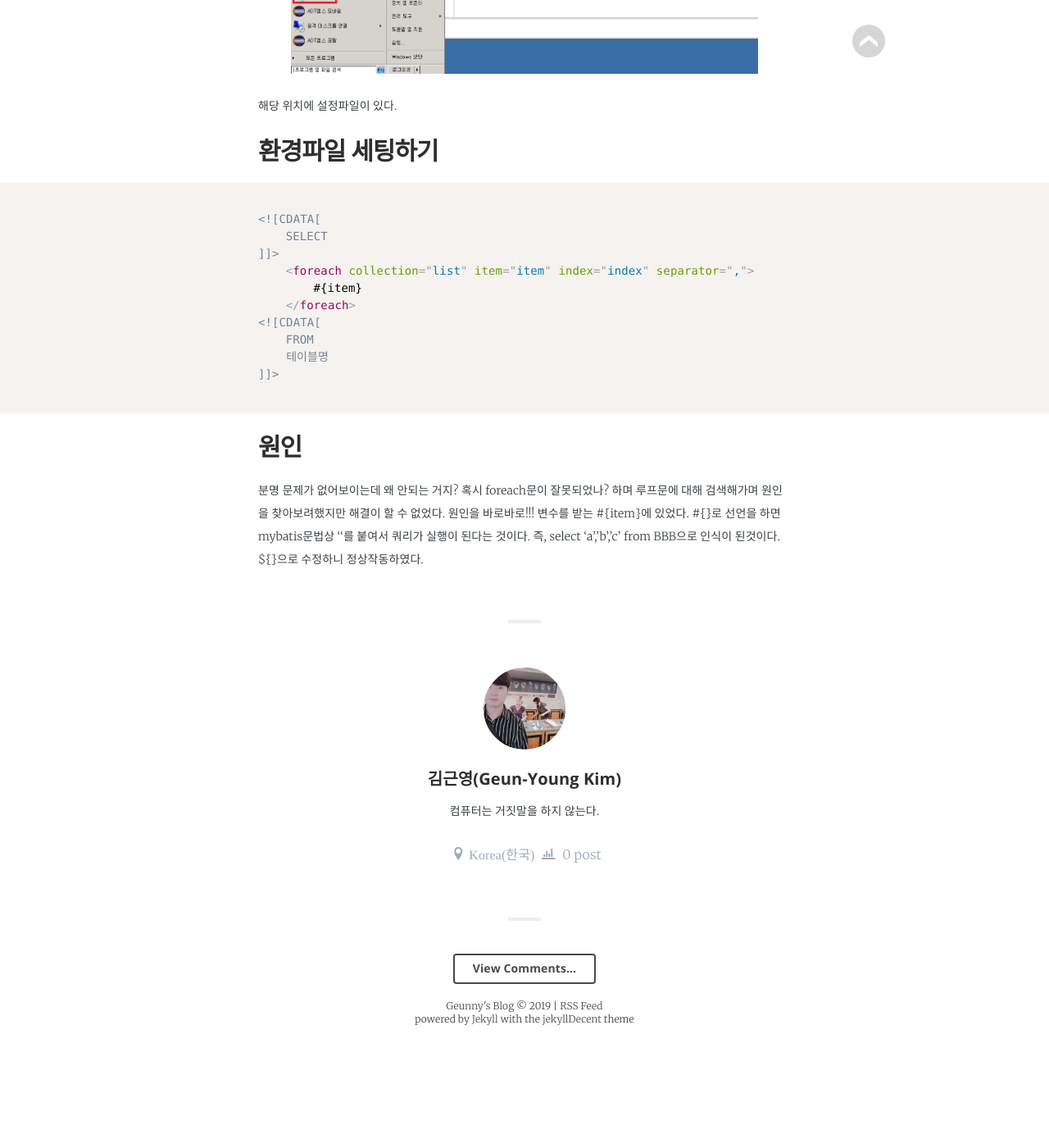
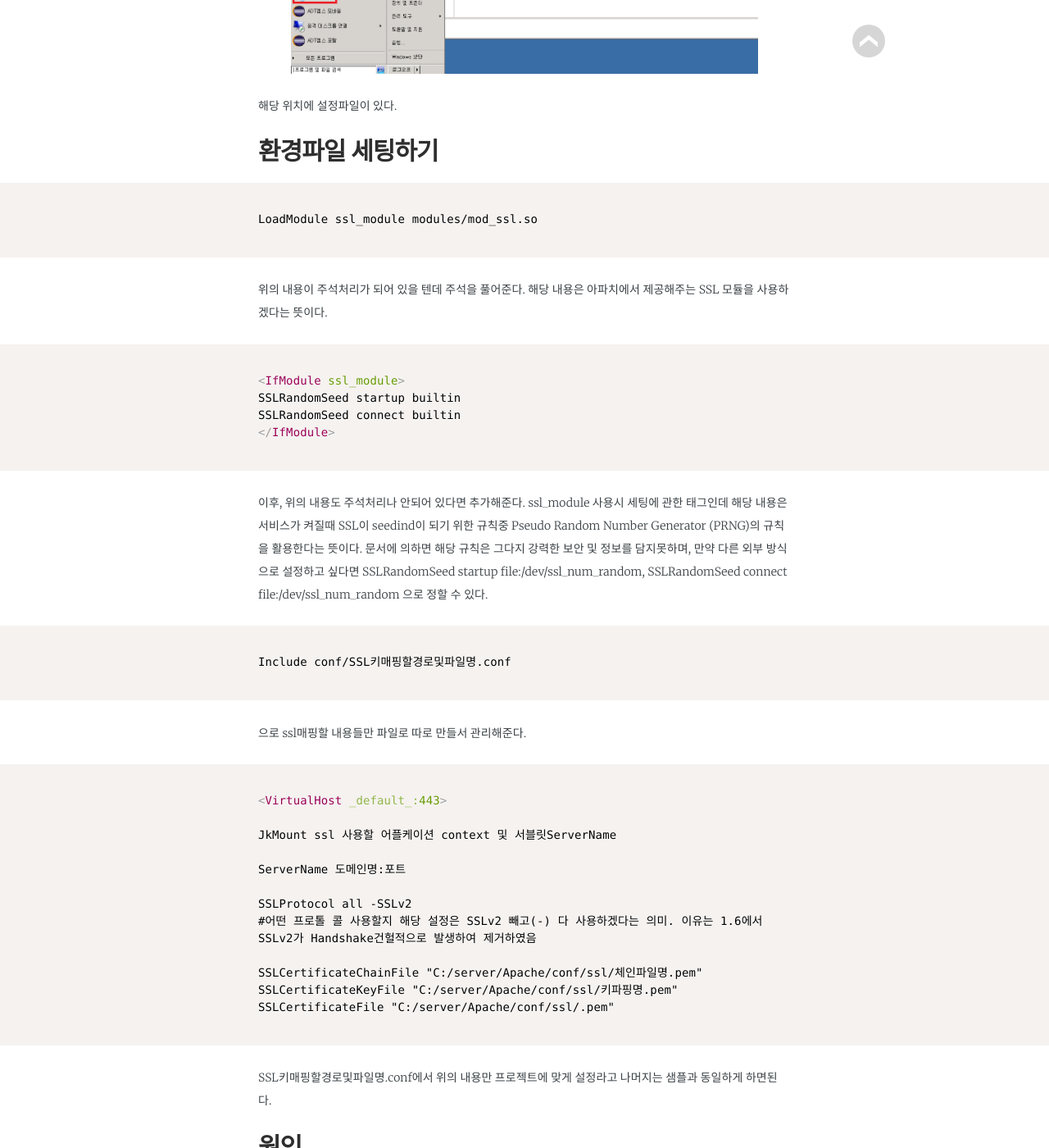
Before and after one commit to jwillmer/jekyllDecent, a Jekyll site: the page built from _posts/2019-03-13-apachtomcat1.md, in a window 1280 px wide and 1400 px high, scrolled down 1129 px. Shown: the whole window at 82% size. Built offline with Jekyll 4.4.1, drawn with Linux system fonts in a browser that asks for light colours; some web fonts are replaced; before the commit the page ends 2400 px from its top, so only the background shows below that.

Commit message:
Update 2019-03-13-apachtomcat1.md

````diff
--- a/_posts/2019-03-13-apachtomcat1.md
+++ b/_posts/2019-03-13-apachtomcat1.md
@@ -32,18 +32,53 @@ math:		   false
 
 ```xml
 
-<![CDATA[
-	SELECT
-]]>
-	<foreach collection="list" item="item" index="index" separator=",">
-		#{item}
-	</foreach>
-<![CDATA[
-	FROM
-    테이블명
-]]>
+LoadModule ssl_module modules/mod_ssl.so
 
 ```
+
+위의 내용이 주석처리가 되어 있을 텐데 주석을 풀어준다. 해당 내용은 아파치에서 제공해주는 SSL 모듈을 사용하겠다는 뜻이다.
+
+
+```xml
+
+<IfModule ssl_module>
+SSLRandomSeed startup builtin
+SSLRandomSeed connect builtin
+</IfModule>
+
+```
+
+이후, 위의 내용도 주석처리나 안되어 있다면 추가해준다. ssl_module 사용시 세팅에 관한 태그인데 해당 내용은 서비스가 켜질때 SSL이 seedind이 되기 위한 규칙중 Pseudo Random Number Generator (PRNG)의 규칙을 활용한다는 뜻이다. 문서에 의하면 해당 규칙은 그다지 강력한 보안 및 정보를 담지못하며, 만약 다른 외부 방식으로 설정하고 싶다면 SSLRandomSeed startup file:/dev/ssl_num_random, SSLRandomSeed connect file:/dev/ssl_num_random 으로 정할 수 있다.
+
+
+```xml
+
+Include conf/SSL키매핑할경로및파일명.conf
+
+```
+
+으로 ssl매핑할 내용들만 파일로 따로 만들서 관리해준다.
+
+
+```xml
+
+<VirtualHost _default_:443>
+
+JkMount ssl 사용할 어플케이션 context 및 서블릿ServerName
+
+ServerName 도메인명:포트
+
+SSLProtocol all -SSLv2
+#어떤 프로톨 콜 사용할지 해당 설정은 SSLv2 빼고(-) 다 사용하겠다는 의미. 이유는 1.6에서 SSLv2가 Handshake건헐적으로 발생하여 제거하였음
+
+SSLCertificateChainFile "C:/server/Apache/conf/ssl/체인파일명.pem"
+SSLCertificateKeyFile "C:/server/Apache/conf/ssl/키파핑명.pem"
+SSLCertificateFile "C:/server/Apache/conf/ssl/.pem"
+
+```
+
+SSL키매핑할경로및파일명.conf에서 위의 내용만 프로젝트에 맞게 설정라고 나머지는 샘플과 동일하게 하면된다.
+
 
 ## 원인
 
````
